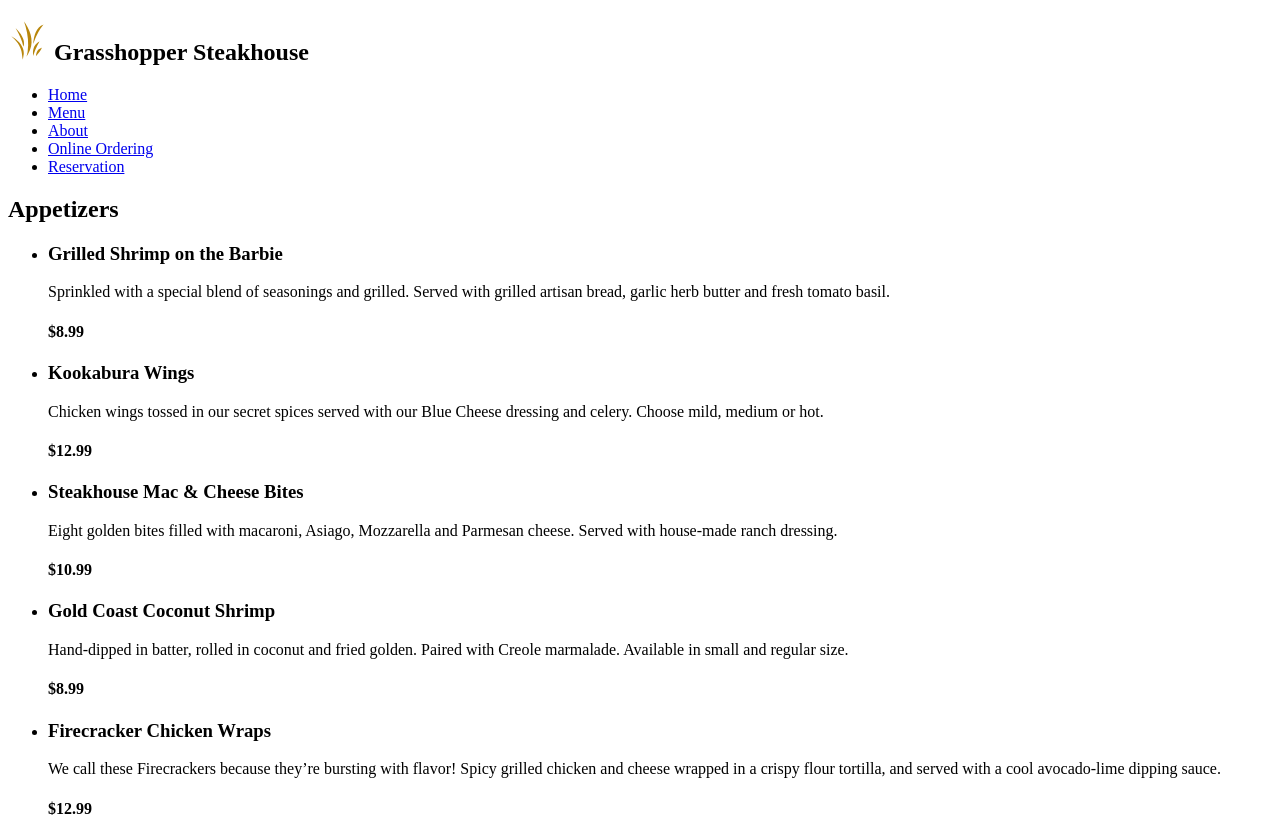
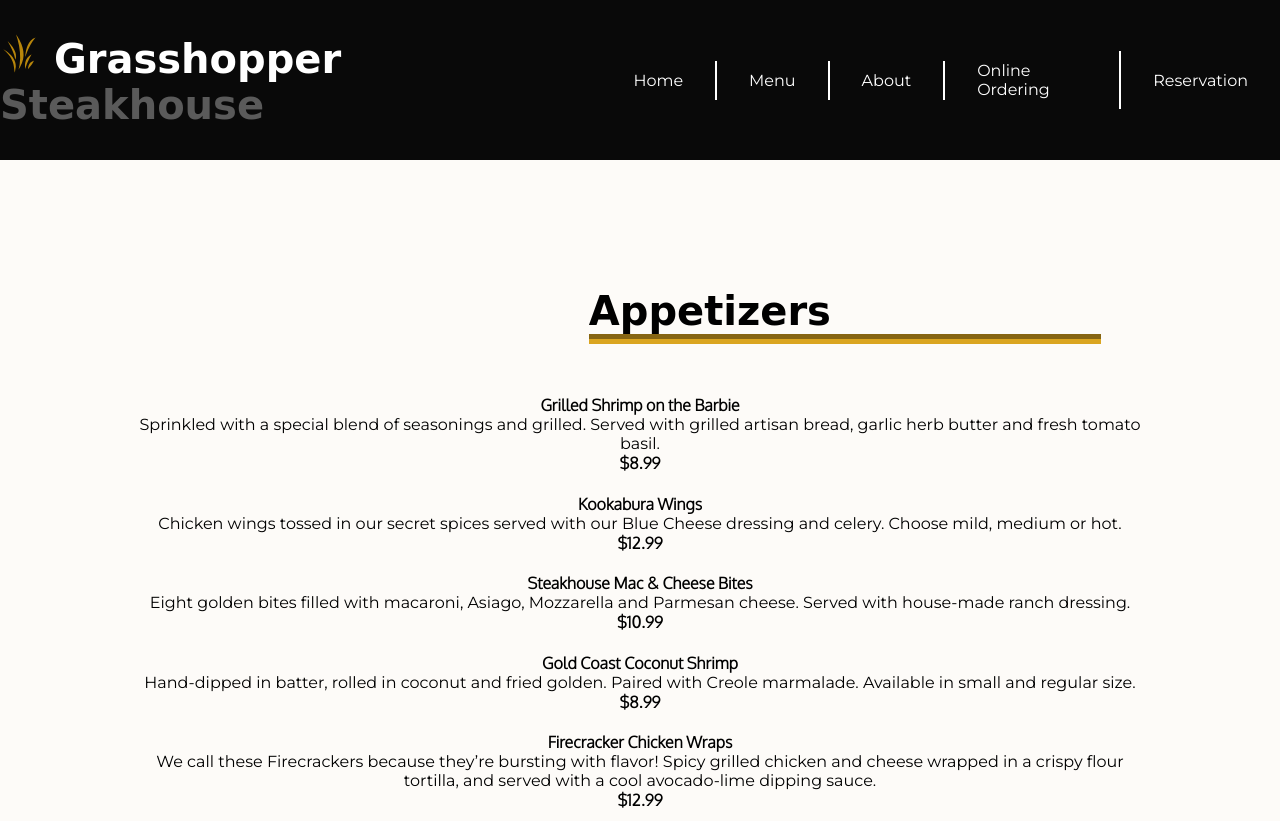
Before and after one commit to alfredpitchfork/Grasshopper.v.1, a website: page menu.html in a window 1280 px wide. Shown: the top 821 px of the page. Drawn offline with Linux system fonts and the light colour scheme; the site is published under a folder, as on GitHub Pages, so addresses that start at the root find nothing; a web font is replaced by a local one.

Commit message:
Previously links were changed for heroku environment. Reverted changes for github pages environment.

```diff
--- a/menu.html
+++ b/menu.html
@@ -4,7 +4,7 @@
 <head>
     <meta charset="UTF-8">
     <meta name="viewport" content="width=device-width, initial-scale=1.0">
-    <link rel="stylesheet" href="/dist/css/style.min.css">
+    <link rel="stylesheet" href="dist/css/style.min.css">
     <title>Grasshopper Steakhouse</title>
 </head>
 
@@ -48,19 +48,19 @@
             </div>
             <ul class="list">
                 <li class="listitem__Home">
-                    <a href="/#">Home</a>
+                    <a href="#">Home</a>
                 </li>
                 <li class="listitem__Menu">
-                    <a href="/menu.html">Menu</a>
+                    <a href="menu.html">Menu</a>
                 </li>
                 <li class="listitem__About">
-                    <a href="/about.html">About</a>
+                    <a href="about.html">About</a>
                 </li>
                 <li class="listitem__OnlineOrdering">
-                    <a href="/onlineOrdering.html">Online Ordering</a>
+                    <a href="onlineOrdering.html">Online Ordering</a>
                 </li>
                 <li class="listitem__Reservation">
-                    <a href="/reservation.html">Reservation</a>
+                    <a href="reservation.html">Reservation</a>
                 </li>
             </ul>
         </nav>
```
Also changed, not shown: about.html (+6 -6 lines), index.html (+6 -6 lines), onlineOrdering.html (+6 -6 lines), orderComplete.html (+6 -6 lines), reservation.html (+6 -6 lines), reservationComplete.html (+6 -6 lines), dist/css/style.min.css, dist/scss/_variables.scss.
